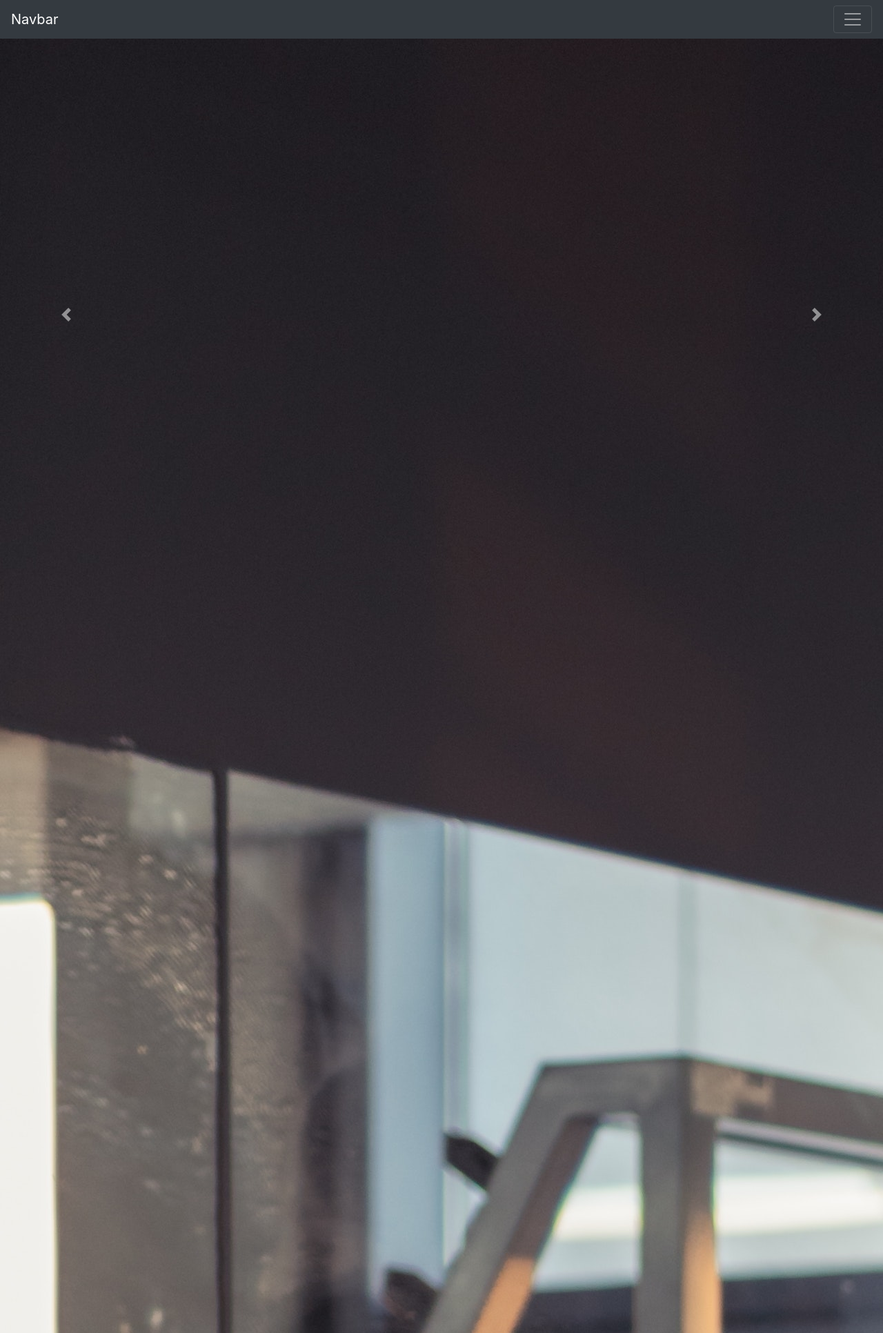
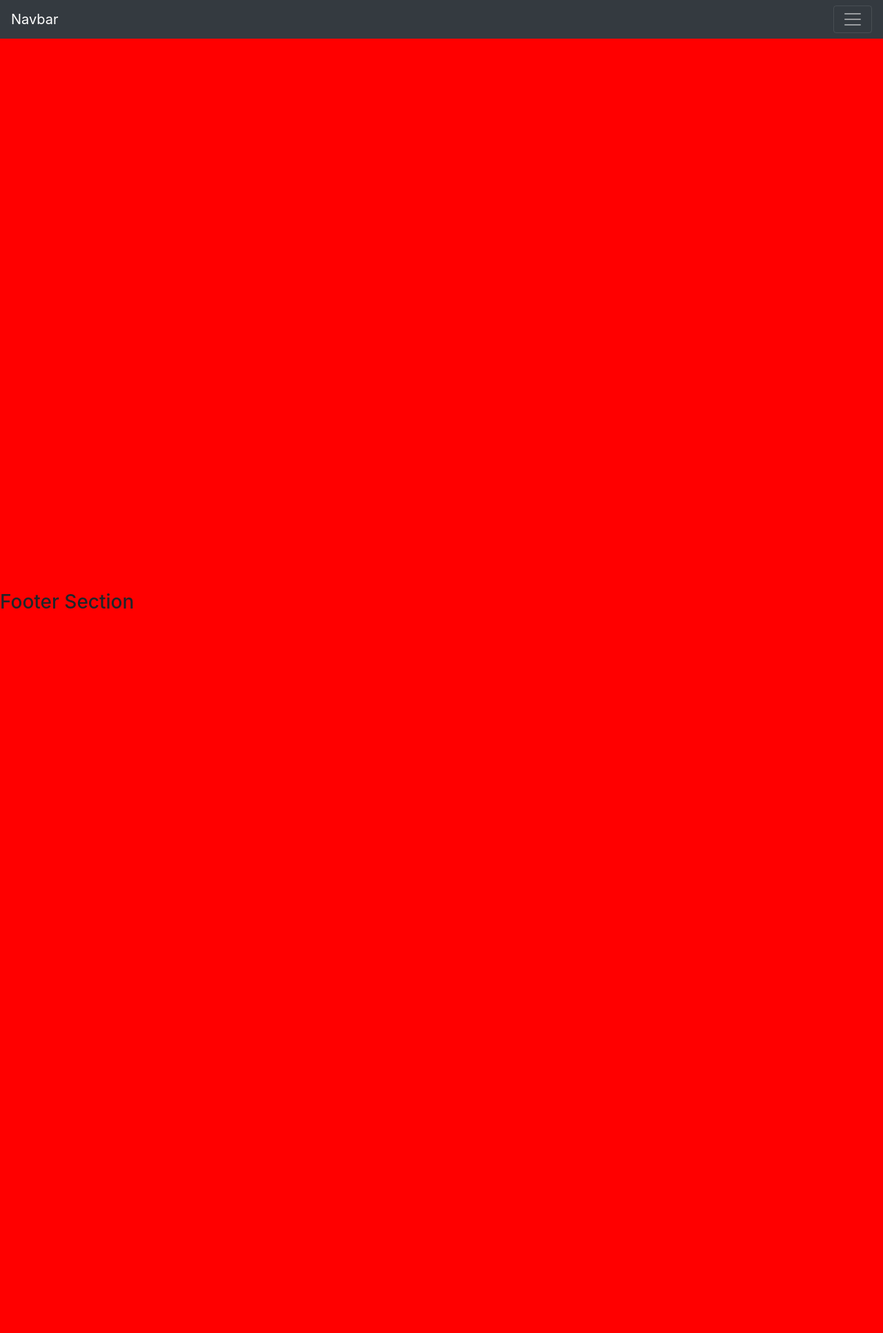
Before and after one commit to jtarbard/Software-Engineering-Project, a Flask app: page / in a window 1280 px wide. Shown: the top 1932 px of the page at 69% size. After the commit the page ends 882 px from the top, so only its background shows below. Run offline with Flask 2, Linux system fonts and the light colour scheme; parts of the project's set-up code (start-up, migrations or seed data) failed here and were passed over; some libraries are stand-ins or nearby versions.

Commit message:
Make temp change for css linkage in attempt to locate #22

```diff
--- a/main/static/css/index.css
+++ b/main/static/css/index.css
@@ -1,3 +1,7 @@
 #carousel-container {
     height: 800px;
 }
+
+body {
+    background-color: red;
+}
--- a/main/static/css/main.css
+++ b/main/static/css/main.css
@@ -1,3 +1,7 @@
 html {
   scroll-behavior: smooth;
 }
+
+body {
+  background-color: aqua;
+}
--- a/main/templates/includes/_main_layout.html
+++ b/main/templates/includes/_main_layout.html
@@ -12,7 +12,7 @@ as the basic body -->
     <title>{%  block title %} {% endblock %}</title> <!-- Lets each page have its own title-->
     <!-- Latest compiled and minified CSS -->
     <link rel="stylesheet" href="https://maxcdn.bootstrapcdn.com/bootstrap/4.4.1/css/bootstrap.min.css">
-    <link rel="stylesheet" type="text/css" href="../../static/css/main.css">
+    <link rel="stylesheet" type="text/css" href="{{ url_for('static', filename='css/main.css') }}">
     <link rel="icon" href="../../static" type="image/ico">
     {% block additional_css %}{% endblock %} <!--Allows extra css to be added-->
 </head>
--- a/main/templates/index/index.html
+++ b/main/templates/index/index.html
@@ -1,6 +1,6 @@
 {% extends "includes/_main_layout.html"%}
 {% block additional_css %}
-<link rel="stylesheet" type="text/css" href="../../static/css/index.css">
+<link rel="stylesheet" type="text/css" href="{{ url_for('static', filename='css/index.css') }}">
 {% endblock %}
 
 {% block title %}
@@ -9,17 +9,17 @@ The Vertex-Index!
 
 {% block main_content %}
 <div class="carousel slide" id="carousel-container" data-ride="carousel">
-    <div class="carousel-inner">
-        <div class="carousel-item active"><img src="/static/imgs/woman_dumbbells.jpg" alt="Woman using dumbbells."></div>
-        <div class="carousel-item"><img src="/static/imgs/barbell.jpg" alt="Man using barbell."></div>
-        <div class="carousel-item"><img src="/static/imgs/treadmill.jpg" alt="Man using treadmill."></div>
-    </div>
-    <a class="carousel-control-prev" href="#demo" data-slide="prev">
-    <span class="carousel-control-prev-icon"></span>
-    </a>
-    <a class="carousel-control-next" href="#demo" data-slide="next">
-    <span class="carousel-control-next-icon"></span>
-    </a>
+{#    <div class="carousel-inner">#}
+{#        <div class="carousel-item active"><img src="/static/imgs/woman_dumbbells.jpg" alt="Woman using dumbbells."></div>#}
+{#        <div class="carousel-item"><img src="/static/imgs/barbell.jpg" alt="Man using barbell."></div>#}
+{#        <div class="carousel-item"><img src="/static/imgs/treadmill.jpg" alt="Man using treadmill."></div>#}
+{#    </div>#}
+{#    <a class="carousel-control-prev" href="#demo" data-slide="prev">#}
+{#    <span class="carousel-control-prev-icon"></span>#}
+{#    </a>#}
+{#    <a class="carousel-control-next" href="#demo" data-slide="next">#}
+{#    <span class="carousel-control-next-icon"></span>#}
+{#    </a>#}
 </div>
 <!--<h2>Index page</h2>-->
 <!--    <a href="/account/login">Login (with any account type)</a><br>-->
```
